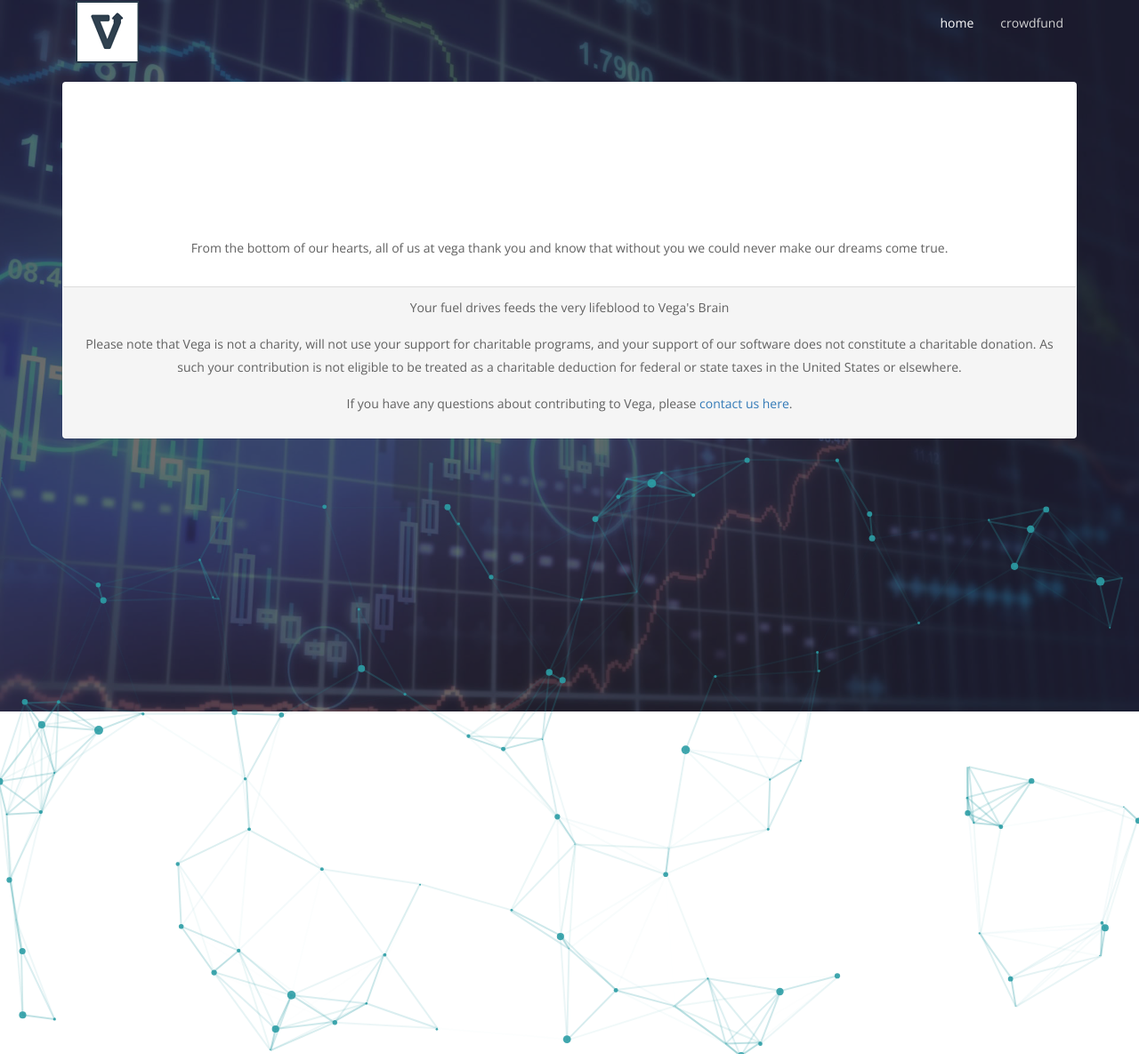
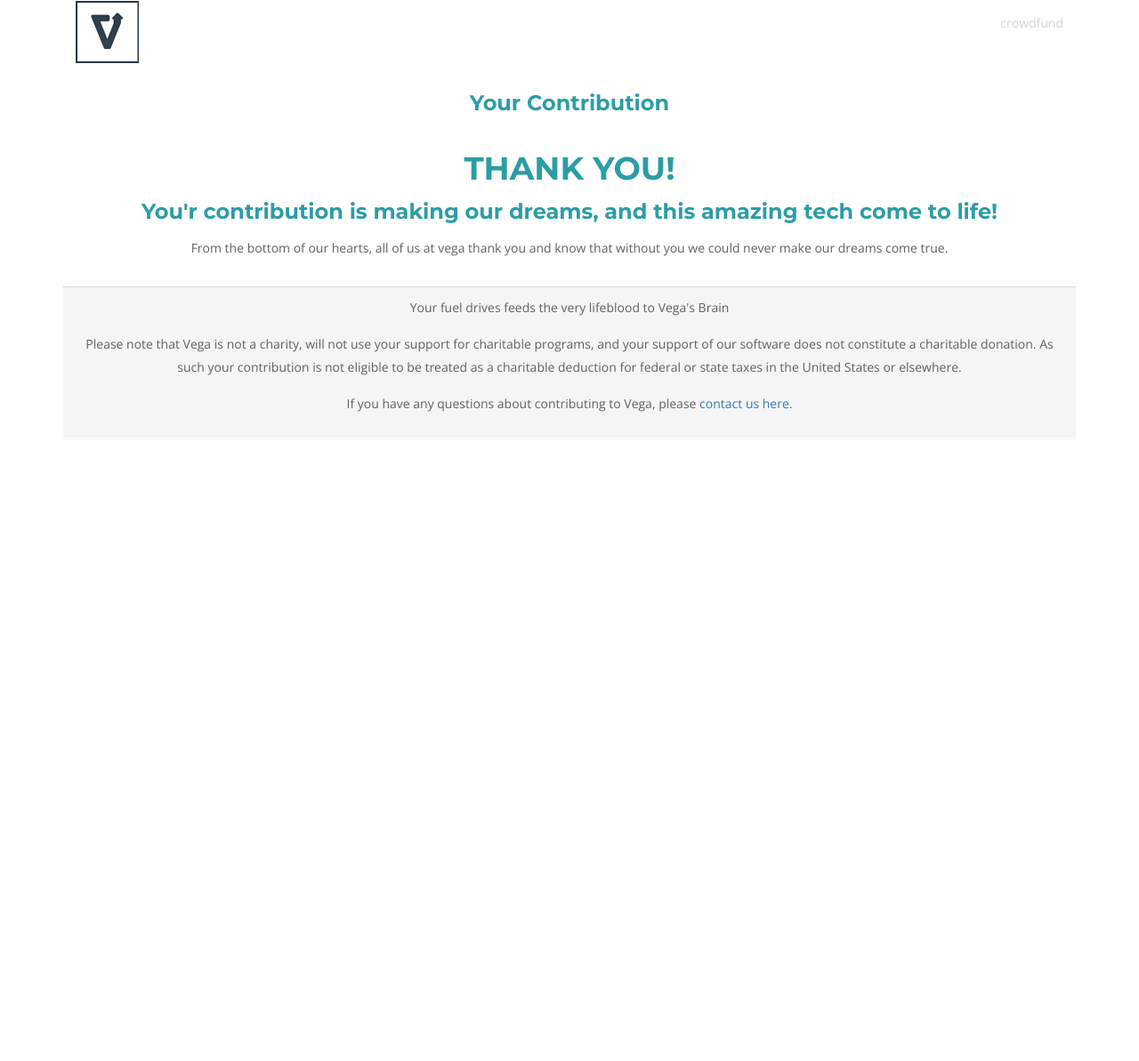
Before and after one commit to VegaAISolutions/VAISWeb, a Flask app: page /thankyou in a window 1280 px wide. Shown: the whole page at 89% size. After the commit the page ends 463 px from the top, so only its background shows below. Run offline with Flask 2, Linux system fonts and the light colour scheme; some libraries are stand-ins or nearby versions.

Commit message:
cf updates

```diff
--- a/app/templates/crowdfund/join.html
+++ b/app/templates/crowdfund/join.html
@@ -1,4 +1,4 @@
-{% extends 'crowdfund/layout.html' %}
+{% extends 'crowdfund/outside.html' %}
 {% block content %}
 <section class="contribution-form">
     <div class="container" align="center">
--- /dev/null
+++ b/app/templates/crowdfund/outside.html
@@ -0,0 +1,148 @@
+<!doctype html>
+<html class="no-js" lang="zxx">
+<head>
+    <script src="https://use.fontawesome.com/e7b1f91082.js"></script>
+    <meta charset="utf-8">
+    <meta http-equiv="x-ua-compatible" content="ie=edge">
+    <title>Vega AI Solutions</title>
+    <meta name="description" content="">
+    <meta name="viewport" content="width=device-width, initial-scale=1">
+    <link rel="icon" href="/static/assets/img/favicon.png">
+    <!-- all css file link heare -->
+    <!-- ====== this is normalize css ====== -->
+    <link rel="stylesheet" href="/static/assets/css/normalize.css">
+    <!-- ====== this is bootstrap css ====== -->
+    <link rel="stylesheet" href="/static/assets/css/bootstrap.min.css">
+    <!-- ====== this is animate css ====== -->
+    <link rel="stylesheet" href="/static/assets/css/animate.css">
+    <!-- ====== this is owlcarosal css ====== -->
+    <link rel="stylesheet" href="/static/assets/css/owl.carousel.min.css">
+    <!-- ====== this is lightbox css ====== -->
+    <link rel="stylesheet" href="/static/assets/css/lightbox.min.css">
+    <!-- ====== this is YouTubePopUp css ====== -->
+    <link rel="stylesheet" href="/static/assets/css/YouTubePopUp.css">
+    <!-- ====== this is slick nav css ====== -->
+    <link rel="stylesheet" href="/static/assets/css/slicknav.min.css">
+    <!-- ====== this is animateheadline css ====== -->
+    <link rel="stylesheet" href="/static/assets/css/animate_hedline.css">
+    <!-- ====== this is main css ====== -->
+    <link rel="stylesheet" href="/static/assets/css/style.css">
+    <!-- ====== responsive css ====== -->
+    <link rel="stylesheet" href="/static/assets/css/respomsive.css">
+    <!-- ====== this is mordanizer js ====== -->
+    <script src="/static/assets/js/modernizr-2.8.3.min.js"></script>
+        <link rel="stylesheet" href="/static/assets/css/custom.css">
+
+</head>
+<body data-spy="scroll" data-target=".main_slide_menu" data-offset="50">
+    <!--[if lt IE 8]>
+            <p class="browserupgrade">You are using an <strong>outdated</strong> browser. Please <a href="http://browsehappy.com/">upgrade your browser</a> to improve your experience.</p>
+        <![endif]-->
+    <!-- ====== main code start here ====== -->
+    <!-- ====== main nav start here ====== -->
+    <!-- ====== main nav end here ====== -->
+    <!-- ====== banar slide start here ====== -->
+    <section id="1" style="padding-bottom: 10%">
+            <header id="main_nav">
+        <nav class="navbar navbar-default" data-spy="" data-offset-top="">
+            <div class="container">
+                <!-- Brand and toggle get grouped for better mobile display -->
+                <div class="navbar-header">
+                    <button type="button" class="navbar-toggle collapsed" data-toggle="collapse" data-target="#bs-example-navbar-collapse-1" aria-expanded="false">
+					<span class="sr-only">Toggle navigation</span>
+					<span class="icon-bar"></span>
+					<span class="icon-bar"></span>
+					<span class="icon-bar"></span>
+				  </button>
+                    <img class="navbar-brand" href="/"><img src="/static/assets/img/logodrftsm.png" alt="logo">
+                </div>
+                <!-- Collect the nav links, forms, and other content for toggling -->
+                <div class="collapse navbar-collapse main_menu" id="bs-example-navbar-collapse-1">
+                    <ul class="nav navbar-nav navbar-right" id="scroll_spy_nav">
+                        <li ><a href="/">home</a></li>
+                        <li class="active"><a href="/crowdfund">crowdfund</a></li>
+
+                    </ul>
+                </div>
+                <!-- /.navbar-collapse -->
+            </div>
+            <!-- /.container-fluid -->
+        </nav>
+    </header>
+
+
+ <!-- Flask template injection -->
+
+        {% block content %}{% endblock %}
+
+
+    </section>
+
+
+
+
+
+    <!-- ====== start scrol to top ====== -->
+    <i id="scrollTop" class="fa fa-long-arrow-up" aria-hidden="true"></i>
+    <!-- ====== end scrol to top ====== -->
+    <!-- ====== start preloader ====== -->
+	<div id="preloader">
+		<div class="loder_container">
+             <div class="loader-inner square-spin">
+              <div></div>
+            </div>
+        </div>
+	</div>
+    <!-- ====== end preloader ====== -->
+    <!-- ====== all js file link here ====== -->
+    <!-- ====== main js file ====== -->
+    <script src="/static/assets/js/jquery-2.1.3.min.js"></script>
+    <!-- ====== bootstrap js file ====== -->
+    <script src="/static/assets/js/bootstrap.min.js"></script>
+    <!-- ====== isotop js file ====== -->
+    <script src="/static/assets/js/isotope.pkgd.min.js"></script>
+    <!-- ====== imagesloaded js file ====== -->
+    <script src="/static/assets/js/imagesloaded.pkgd.min.js"></script>
+    <!-- ====== counter up js file ====== -->
+    <script src="/static/assets/js/jquery.counterup.min.js"></script>
+    <!-- ====== owlcarosla js file ====== -->
+    <script src="/static/assets/js/owl.carousel.min.js"></script>
+    <!-- ====== mixtit up js file ====== -->
+    <script src="/static/assets/js/mixitup.min.js"></script>
+    <!-- ====== waypoint js file ====== -->
+    <script src="/static/assets/js/waypoints.min.js"></script>
+    <!-- ====== lightbox  js file ====== -->
+    <script src="/static/assets/js/lightbox.min.js"></script>
+    <!-- ====== YouTubePopUp  js file ====== -->
+    <script src="/static/assets/js/YouTubePopUp.jquery.js"></script>
+    <!-- ====== animated headline  js file ====== -->
+    <script src="/static/assets/js/animate_hedline.js"></script>
+    <!-- ====== perticle  js file ====== -->
+    <script src="/static/assets/js/particles.js"></script>
+    <script src="/static/assets/js/app.js"></script>
+    <!-- ====== activator js file ====== -->
+    <script src="/static/assets/js/custom.js"></script>
+
+        <script src="/static/assets/js/jcc.js"></script>
+        <script src="/static/assets/js/jca.js"></script>
+        <script src="/static/assets/js/cfg.js"></script>
+    <script language="javascript" type="text/javascript" src="/static/assets/js/jquery.flot.js"></script>
+    <script language="javascript" type="text/javascript" src="/static/assets/js/jquery.flot.pie.js"></script>
+    <!-- custom js file -->
+    <script>
+        $(function() {
+            $('[data-toggle="tooltip"]').tooltip({
+                trigger: 'manual'
+            }).tooltip('show');
+        });
+        $(window).scroll(function() {
+            if ($(window).scrollTop() > 4000) {
+                $(".progress-bar").each(function() {
+                    each_bar_width = $(this).attr('aria-valuenow');
+                    $(this).width(each_bar_width + '%');
+                });
+            }
+        });
+    </script>
+</body>
+</html>
--- a/app/templates/crowdfund/thankyou.html
+++ b/app/templates/crowdfund/thankyou.html
@@ -1,4 +1,4 @@
-{% extends 'crowdfund/layout.html' %}
+{% extends 'crowdfund/outside.html' %}
 {% block content %}
 <section class="contribution-form">
     <div class="container" align="center">
```
